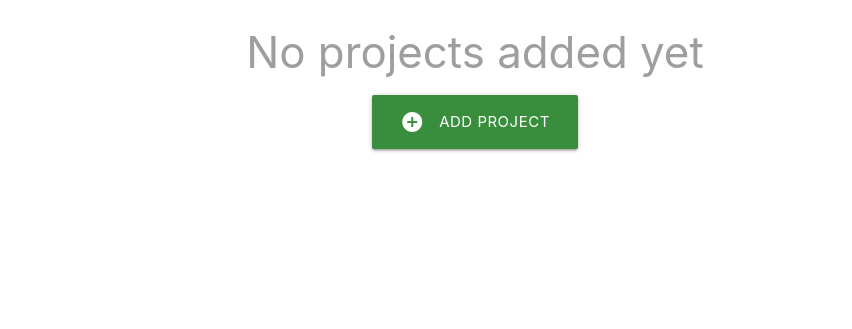
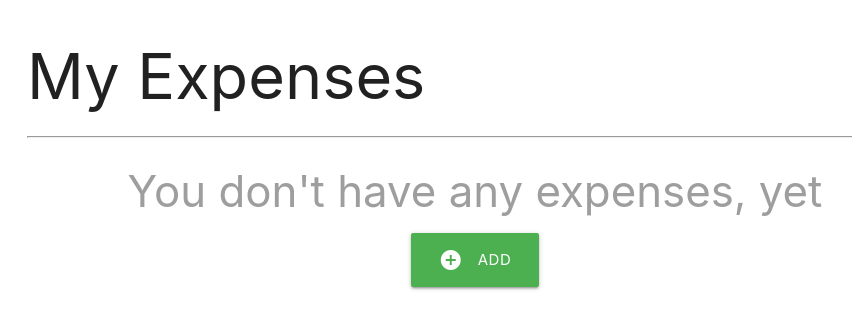
Before and after one commit to beingabeer/Budget-App, a Django app: page / in a window 1280 px wide. Shown: the top 329 px of the page, without its empty margins (165-1017 px from the left). Run offline with Django 3.2, Linux system fonts and the light colour scheme; data that the repository does not hold is empty.

Commit message:
adding project list styling and links

```diff
--- a/src/core/forms.py
+++ b/src/core/forms.py
@@ -4,4 +4,4 @@ from django import forms
 class ExpenseForm(forms.Form):
     title = forms.CharField()
     amount = forms.IntegerField()
-    category = forms.CharField()
+    category = forms.CharField(required=False)
--- a/src/core/views.py
+++ b/src/core/views.py
@@ -7,7 +7,8 @@ import json
 
 
 def project_list(request):
-    return render(request, "project-list.html")
+    project_list = Project.objects.all()
+    return render(request, "project-list.html", {"project_list": project_list})
 
 
 def project_detail(request, slug):
--- a/src/templates/project-list.html
+++ b/src/templates/project-list.html
@@ -4,13 +4,28 @@
 
 <div class="container">
 
-    <div class="noproject-wrapper center">
-        <h3 class="grey-text">No projects added yet</h3>
-        <a href="{% url 'add' %}" class="btn-large waves-effect green darken-2">
-            <i class="material-icons white-text left">add_circle</i>
-            <span class="bold">ADD PROJECT</span>
-        </a>
+    <h1>My Expenses</h1>
+    <hr>
+
+    <div class="row">
+        {% for project in project_list %}
+        <div class="col s12 md6 xl3">
+            <div class="card-panel">
+                <h5>{{ project.name }}</h5>
+                <a href="{% url 'detail' project.slug %}" class="btn">Visit</a>
+            </div>
+        </div>
+        {% empty %}
+        <div class="noproject-wrapper center">
+            <h3 class="grey-text">You don't have any expenses, yet</h3>
+            <a href="{% url 'add' %}" class="btn-large green">
+                <i class="material-icons white-text left">add_circle</i>
+                <span class="bold">Add</span>
+            </a>
+        </div>
+        {% endfor %}
     </div>
+
 
 </div>
 
```
Also changed, not shown: src/core/models.py (+15 -0 lines), src/templates/project-detail.html (+8 -2 lines), src/core/migrations/0003_auto_20200208_0430.py (added).
